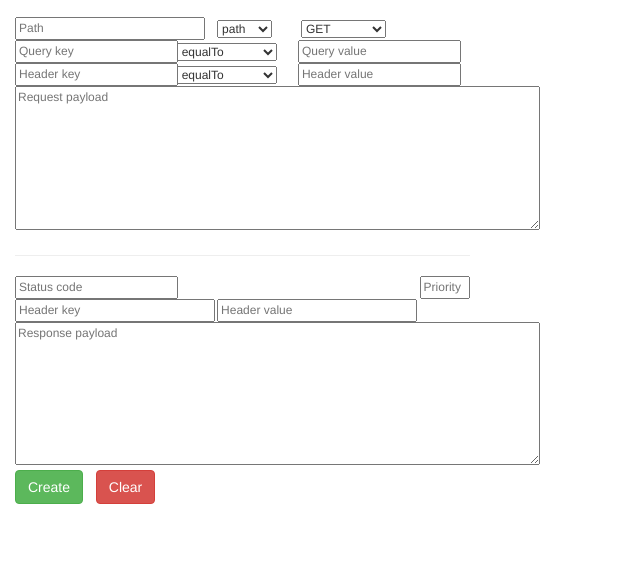
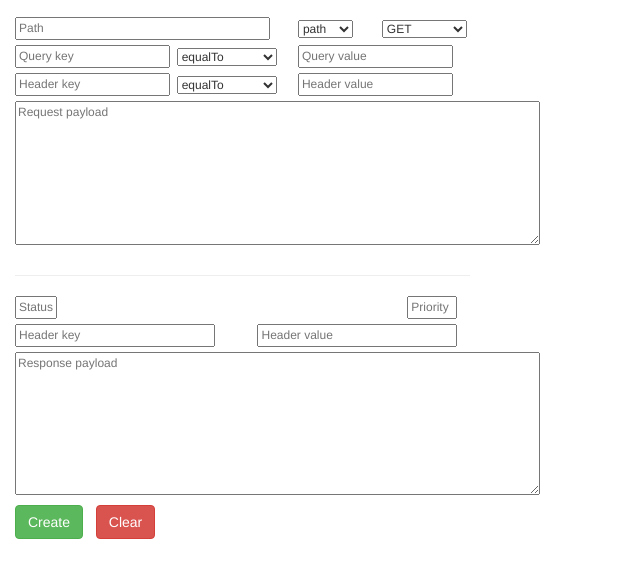
Before and after one commit to mwinteringham/wiremock-chrome-extension, a browser extension: page src/index.html in a window 1280 px wide. Shown: the part 105-682 px from the top of the page, without its empty margins (0-640 px from the left). Drawn offline with Linux system fonts and the light colour scheme.

Commit message:
More styling to the editor page

```diff
--- a/src/index.html
+++ b/src/index.html
@@ -35,6 +35,26 @@
       .mapping:hover {
         background-color: #333;
         color: #ddd;
+      }
+
+      #stubView .row {
+        padding-bottom: 5px;
+      }
+
+      .queryStringMatcher .key {
+        width: 155px;
+      }
+
+      .queryStringMatcher .value {
+        width: 155px;
+      }
+
+      .requestHeader .key {
+        width: 155px;
+      }
+
+      .requestHeader .value {
+        width: 155px;
       }
     </style>
   </head>
@@ -74,8 +94,8 @@
     <div id="stubView" class="view">
       <div class="container-fluid" id="form">
         <div class="row center" id="pathRow">
-          <div class="col-xs-5">
-            <input type="text" id="requestPath" style="width: 190px" placeholder="Path"/>
+          <div class="col-xs-7">
+            <input type="text" id="requestPath" style="width: 255px" placeholder="Path"/>
           </div>
           <div class="col-xs-2">
             <select id="requestType">
@@ -148,12 +168,12 @@
         <hr />
 
         <div class="row center" id="statusRow">
-          <div class="col-xs-2">
-            <input type="text" id="statusCode" placeholder="Status code"/>
+          <div class="col-xs-1">
+            <input type="text" id="statusCode" style="width: 42px" placeholder="Status"/>
           </div>
           <div class="col-xs-8"></div>
-          <div class="col-xs-2">
-            <input type="text" id="priority" placeholder="Priority" style="width: 50px"/>
+          <div class="col-xs-3">
+            <input type="text" id="priority" placeholder="Priority" style="width: 50px; margin-right: -16px"/>
           </div>
         </div>
 
@@ -161,6 +181,7 @@
           <div class="col-xs-5">
             <input type="text" class="key" placeholder="Header key"/>
           </div>
+          <div class="col-xs-1"></div>
           <div class="col-xs-5">
             <input type="text" class="value" placeholder="Header value"/>
           </div>
--- a/src/mapping-controls.js
+++ b/src/mapping-controls.js
@@ -25,8 +25,6 @@ $(document).ready(function() {
 
     $('#mappingView').hide();
     $('#stubView').show();
-
-    console.log($(this).parent().next().text())
 
     var payload = JSON.parse($(this).parent().next().text());
 
@@ -129,6 +127,6 @@ var buildMappingList = function(){
     }
   })
   .fail(function(error) {
-    $('#mappings').text(JSON.stringify(error));
+    $('#mappings').append('<div class="alert alert-danger">I\'m not able to communicate with Wiremock.  Is it setup?</div>');
   })
 }
--- a/src/stub-controls.js
+++ b/src/stub-controls.js
@@ -111,6 +111,7 @@ $(document).ready(function() {
                             '   <div class="col-xs-5">' +
                             '    <input type="text" class="key" placeholder="Header key"/>' +
                             '  </div>' +
+                            '  <div class="col-xs-1"></div>' +
                             '  <div class="col-xs-5">' +
                             '    <input type="text" class="value" placeholder="Header value"/>' +
                             '  </div>' +
```
